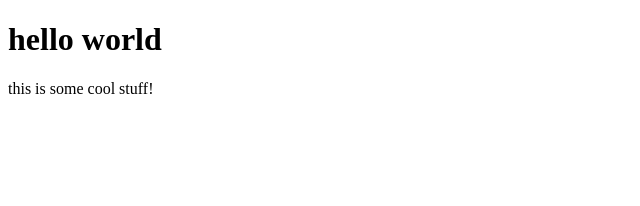
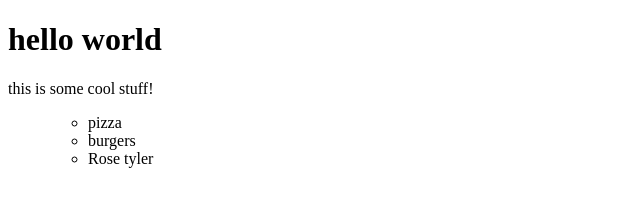
Before and after one commit to werewolfred/day-1, a plain HTML site: page index.html in a window 1280 px wide. Shown: the whole page, without its empty margins (0-640 px from the left). Drawn offline with Linux system fonts and the light colour scheme.

Commit message:
added some new stuff

```diff
--- a/index.html
+++ b/index.html
@@ -9,5 +9,12 @@
 <body>
     <h1>hello world</h1>
     <p> this is some cool stuff!</p>
+    <ul>
+    <ul>
+        <li>pizza</li>
+        <li>burgers</li>
+        <li>Rose tyler</li>
+    </ul>
+    </ul>
 </body>
 </html>
```
